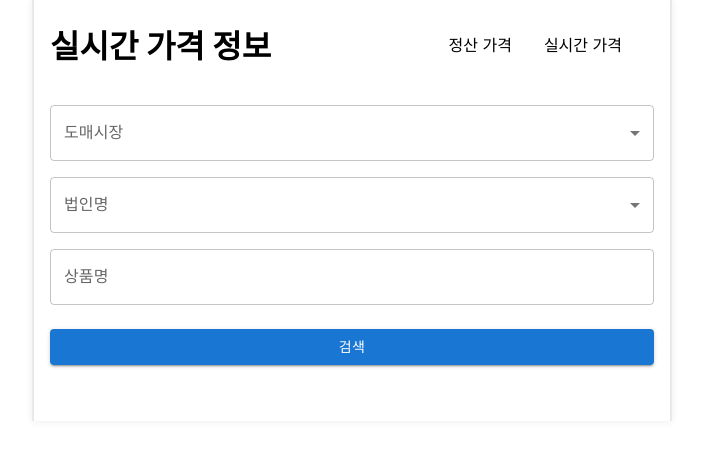
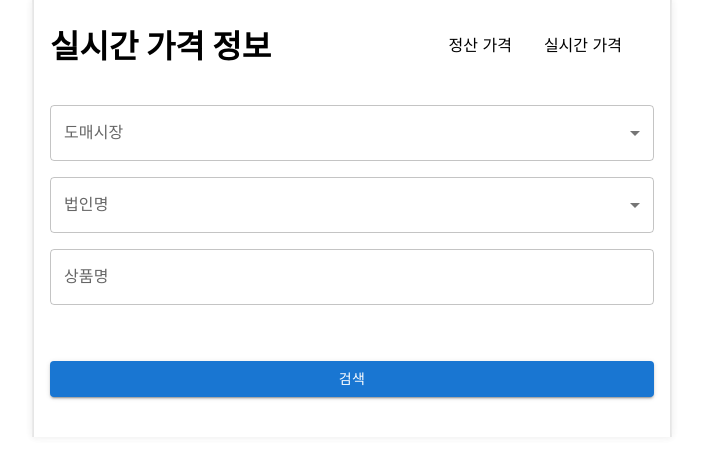
Before and after one commit to 93minki/Agricultural-products-auction, a Next.js app: page /realtime in a window 1280 px wide. Shown: the top 476 px of the page, without its empty margins (288-991 px from the left). Built offline with nearby package versions, Linux system fonts and the light colour scheme.

Commit message:
feat: SearchInfo 컴포넌트 내부로 RecentKeyword 컴포넌트를 넣었음

```diff
--- a/src/components/RecentKeyword/RecentKeyword.tsx
+++ b/src/components/RecentKeyword/RecentKeyword.tsx
@@ -1,9 +1,14 @@
 import { nanoid } from "nanoid";
 import React, { useEffect, useState } from "react";
+import type { Dispatch, SetStateAction } from "react";
 import { getStorageItem, setStorageItem } from "../../utils/localStorage";
 import * as S from "./style";
 
-const RecentKeyword = () => {
+interface RecentKeywordProps {
+  setSearchWord: Dispatch<SetStateAction<string>>;
+}
+
+const RecentKeyword = ({ setSearchWord }: RecentKeywordProps) => {
   const [recentKeywords, setRecentKeywords] = useState<string[]>([]);
 
   useEffect(() => {
@@ -12,7 +17,7 @@ const RecentKeyword = () => {
 
   const handleKeywordClick = (e: React.MouseEvent<HTMLButtonElement>) => {
     const target = e.target as HTMLButtonElement;
-    // setSearchWord(target.name);
+    setSearchWord(target.name);
   };
 
   const handleDeleteButton = (
--- a/src/components/SearchButton/SearchButton.tsx
+++ b/src/components/SearchButton/SearchButton.tsx
@@ -172,9 +172,11 @@ const SearchButton = ({
   };
 
   return (
-    <S.SearchButton variant="contained" onClick={searchButtonClick}>
-      검색
-    </S.SearchButton>
+    <>
+      <S.SearchButton variant="contained" onClick={searchButtonClick}>
+        검색
+      </S.SearchButton>
+    </>
   );
 };
 
--- a/src/components/SearchInfo/SerachInfo.tsx
+++ b/src/components/SearchInfo/SerachInfo.tsx
@@ -10,7 +10,6 @@ import {
 } from "@mui/material";
 import { useDispatch } from "react-redux";
 import { wholeMarketList } from "../../utils/wholemarketList";
-import { getStorageItem } from "../../utils/localStorage";
 import * as S from "./style";
 import {
   selectCompany,
@@ -18,6 +17,7 @@ import {
   selectMarket,
   selectProduct,
 } from "../../store/modules/searchInfo";
+import RecentKeyword from "../RecentKeyword/RecentKeyword";
 
 interface SearchInfoProps {
   type: string;
@@ -123,15 +123,7 @@ const SearchInfo = ({ type }: SearchInfoProps) => {
         {searchWord}
       </TextField>
 
-      {/* <Button variant="contained" onClick={handleSearchButtonClick}>
-        검색
-      </Button> */}
-      {/* <SearchButton
-        type={type}
-        searchInfo={{ searchDate, currentMarket, currentCompany, searchWord }}
-        setRecentKeywords={setRecentKeywords}
-        setItemList={setItemList}
-      /> */}
+      <RecentKeyword setSearchWord={setSearchWord} />
     </S.SearchInfoLayout>
   );
 };
--- a/src/layout/RealtimePageLayout/RealtimePage.tsx
+++ b/src/layout/RealtimePageLayout/RealtimePage.tsx
@@ -24,7 +24,6 @@ const RealtimePage = () => {
         setIsSearchError={setIsSearchError}
         setErrorStatus={setErrorStatus}
       />
-      <RecentKeyword />
       {isLoading ? <Loading /> : <RealTimeProductList />}
       {isSearchError ? (
         <ErrorState
--- a/src/layout/SettlementPageLayout/SettlementPage.tsx
+++ b/src/layout/SettlementPageLayout/SettlementPage.tsx
@@ -1,7 +1,7 @@
 import { useState } from "react";
 import ErrorState from "../../components/ErrorState/ErrorState";
 import Loading from "../../components/Loading/Loading";
-import RecentKeyword from "../../components/RecentKeyword/RecentKeyword";
+
 import SearchButton from "../../components/SearchButton/SearchButton";
 import SearchInfo from "../../components/SearchInfo/SerachInfo";
 import SettlementProductList from "../../components/SettlementProductList/SettlementProductList";
@@ -24,7 +24,7 @@ const SettlementPage = () => {
         setIsSearchError={setIsSearchError}
         setErrorStatus={setErrorStatus}
       />
-      <RecentKeyword />
+      {/* <RecentKeyword /> */}
       {isLoading ? <Loading /> : <SettlementProductList />}
       {isSearchError ? (
         <ErrorState
```
